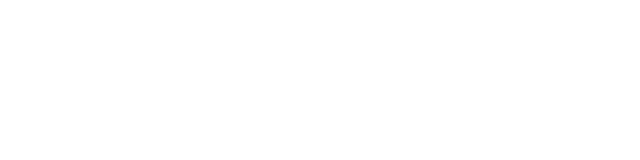
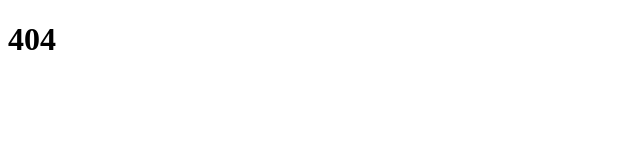
Before and after one commit to DimaManko/multicpa-landing, a React (Vite) app: page /1 in a window 1280 px wide. Shown: the top 160 px of the page, without its empty margins (0-640 px from the left). Built offline with nearby package versions, Linux system fonts and the light colour scheme.

Commit message:
basic router add

```diff
--- a/package.json
+++ b/package.json
@@ -20,6 +20,7 @@
     "react-dom": "^19.2.8",
     "react-hook-form": "^7.90.0",
     "react-i18next": "^17.0.16",
+    "react-router": "^7.18.4",
     "sass": "^1.105.1",
     "zod": "^4.6.7"
   },
--- a/src/main.tsx
+++ b/src/main.tsx
@@ -1,7 +1,10 @@
 import { StrictMode } from 'react'
 import { createRoot } from 'react-dom/client'
+import { RouterProvider } from "react-router/dom";
+import {router} from '@/app/router'
 
 createRoot(document.getElementById('root')!).render(
   <StrictMode>
+<RouterProvider router={router} />
   </StrictMode>,
 )
--- /dev/null
+++ b/src/pages/landing/Landing.tsx
@@ -0,0 +1,17 @@
+import { useParams, Navigate } from "react-router"
+import { isLocale } from "@/shared/config/locales"
+
+import NotFoundPage from "../not-found"
+
+const LandingPage = () => {
+    const {lang } = useParams()
+    if (lang === 'en') {
+        return <Navigate to="/" replace />
+    };
+    if (lang && !isLocale(lang)) {
+        return <NotFoundPage />
+    };
+    return <h1>Landing: {lang ?? 'en'}</h1>;
+}
+
+export default LandingPage
--- /dev/null
+++ b/src/pages/landing/index.ts
@@ -0,0 +1,3 @@
+import LandingPage from "./Landing";
+
+export default LandingPage
--- /dev/null
+++ b/src/pages/not-found/NotFoundPage.tsx
@@ -0,0 +1,5 @@
+const NotFoundPage = () => {
+    return <h1>404</h1>
+}
+
+export default NotFoundPage
--- /dev/null
+++ b/src/pages/not-found/index.ts
@@ -0,0 +1,3 @@
+import NotFoundPage from "./NotFoundPage";
+
+export default NotFoundPage
--- /dev/null
+++ b/src/shared/config/locales.ts
@@ -0,0 +1,6 @@
+export const LOCALES = ["en", "ru"] as const;
+
+export type Locale = (typeof LOCALES)[number];
+
+export const isLocale = (value: string): value is Locale =>
+  LOCALES.some((locale) => locale === value);
--- a/tsconfig.app.json
+++ b/tsconfig.app.json
@@ -23,9 +23,8 @@
     "noFallthroughCasesInSwitch": true,
 
     /* Aliases */
-    "baseUrl": ".",
     "paths": {
-      "@/*": ["src/*"]
+      "@/*": ["./src/*"]
     }
   },
   "include": ["src"]
```
Also changed, not shown: src/app/router.tsx (+19 -0 lines), 1 other file (tests, documents, lock files or other folders).
